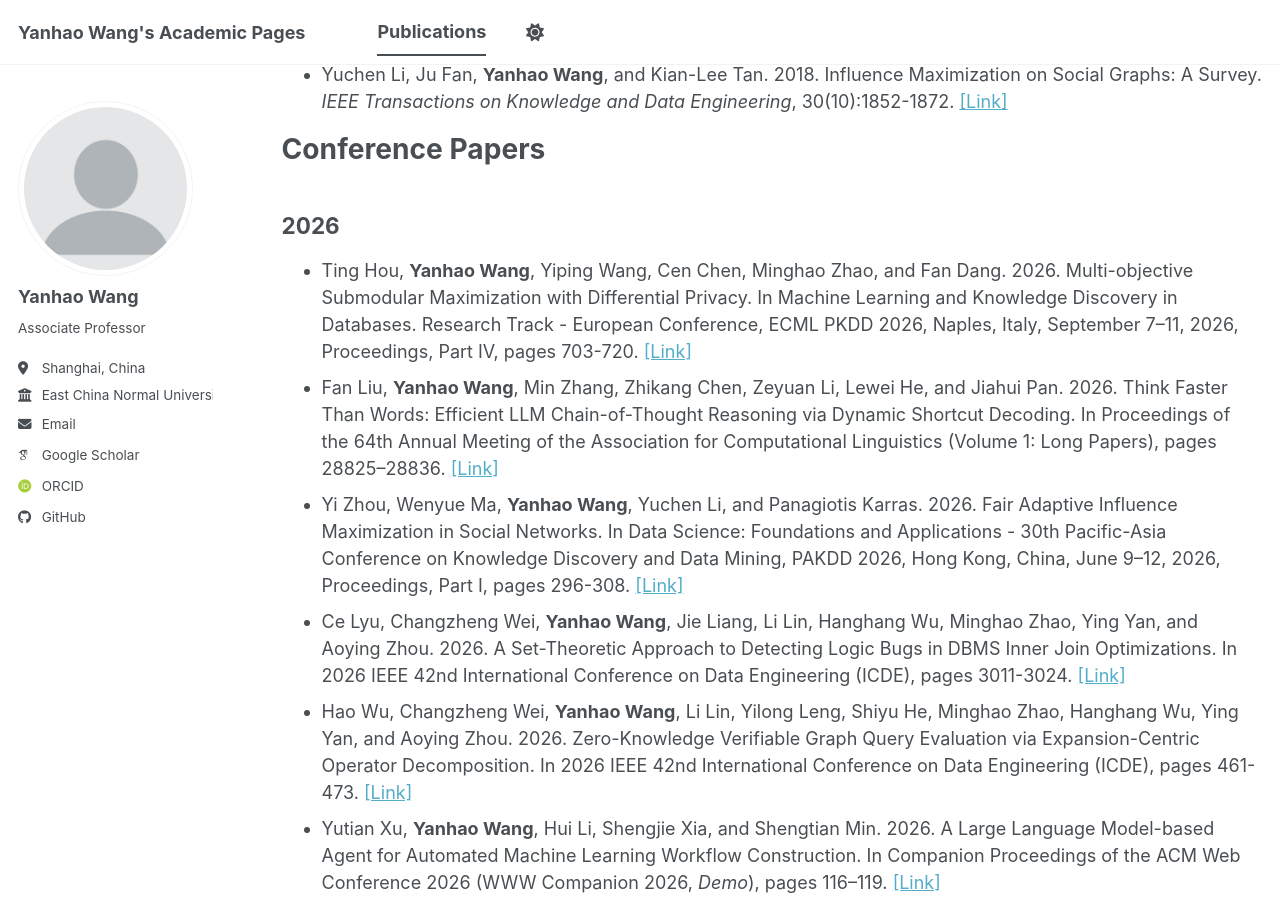
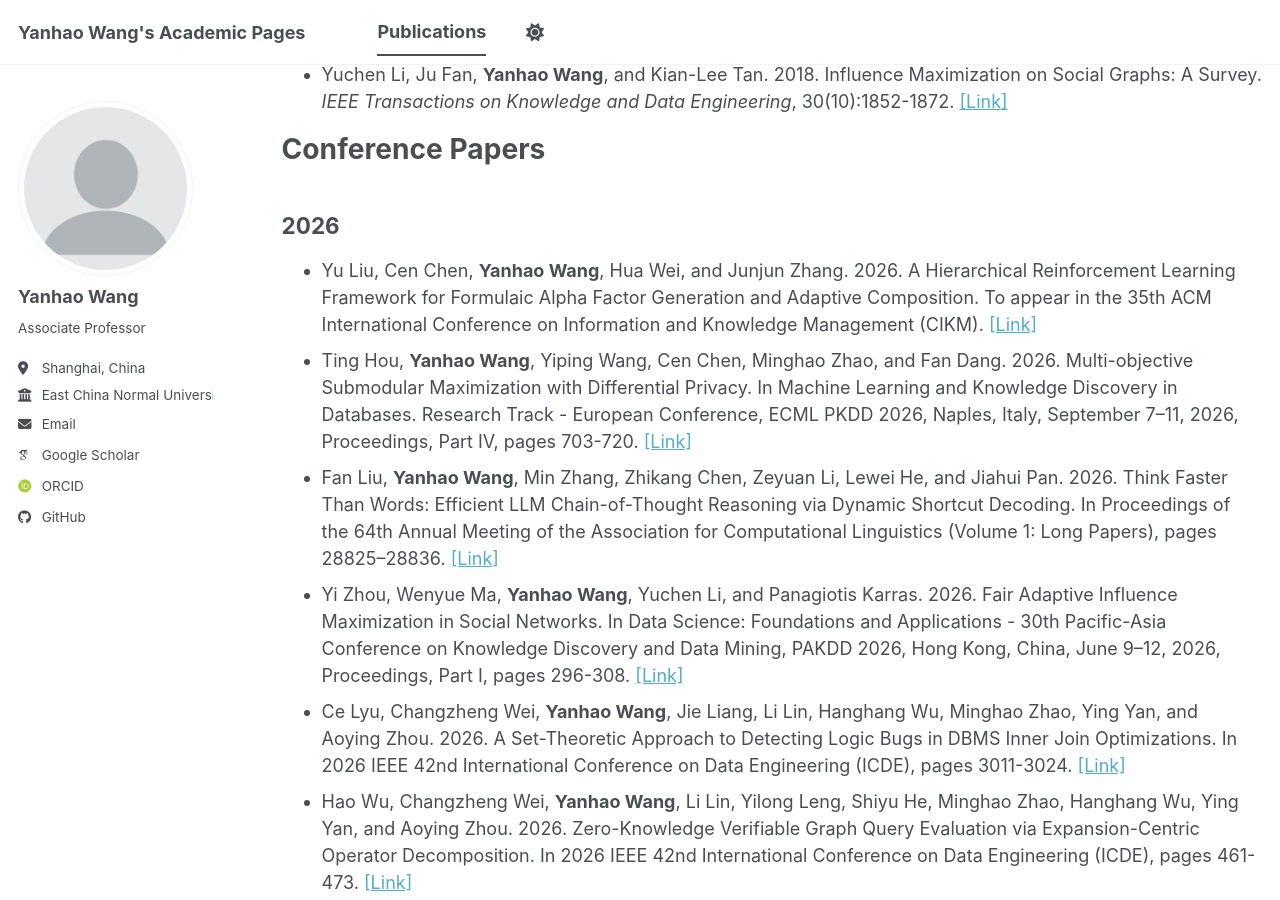
Before and after one commit to yhwang1990/yhwang1990.github.io, a Jekyll site: the page built from _pages/publications.md, in a window 1280 px wide and 900 px high, scrolled down 3923 px. Built offline with Jekyll 4.4.1, drawn with Linux system fonts in a browser that asks for light colours; some web fonts are replaced; a script bundle is joined from its source files by our own code; library files that are not in the unit come from our copies.

Commit message:
Update publications.md

```diff
--- a/_pages/publications.md
+++ b/_pages/publications.md
@@ -66,6 +66,7 @@ A full list of my publications can also be found on [my Google Scholar profile](
 # Conference Papers
 
 ## 2026
+- Yu Liu, Cen Chen, **Yanhao Wang**, Hua Wei, and Junjun Zhang. 2026. A Hierarchical Reinforcement Learning Framework for Formulaic Alpha Factor Generation and Adaptive Composition. To appear in the 35th ACM International Conference on Information and Knowledge Management (CIKM). [[Link]](https://doi.org/10.1145/3799682.3841154)
 - Ting Hou, **Yanhao Wang**, Yiping Wang, Cen Chen, Minghao Zhao, and Fan Dang. 2026. Multi-objective Submodular Maximization with Differential Privacy. In Machine Learning and Knowledge Discovery in Databases. Research Track - European Conference, ECML PKDD 2026, Naples, Italy, September 7–11, 2026, Proceedings, Part IV, pages 703-720. [[Link]](https://doi.org/10.1007/978-3-032-37667-1_40)
 - Fan Liu, **Yanhao Wang**, Min Zhang, Zhikang Chen, Zeyuan Li, Lewei He, and Jiahui Pan. 2026. Think Faster Than Words: Efficient LLM Chain-of-Thought Reasoning via Dynamic Shortcut Decoding. In Proceedings of the 64th Annual Meeting of the Association for Computational Linguistics (Volume 1: Long Papers), pages 28825–28836. [[Link]](https://aclanthology.org/2026.acl-long.1330/)
 - Yi Zhou, Wenyue Ma, **Yanhao Wang**, Yuchen Li, and Panagiotis Karras. 2026. Fair Adaptive Influence Maximization in Social Networks. In Data Science: Foundations and Applications -
```
